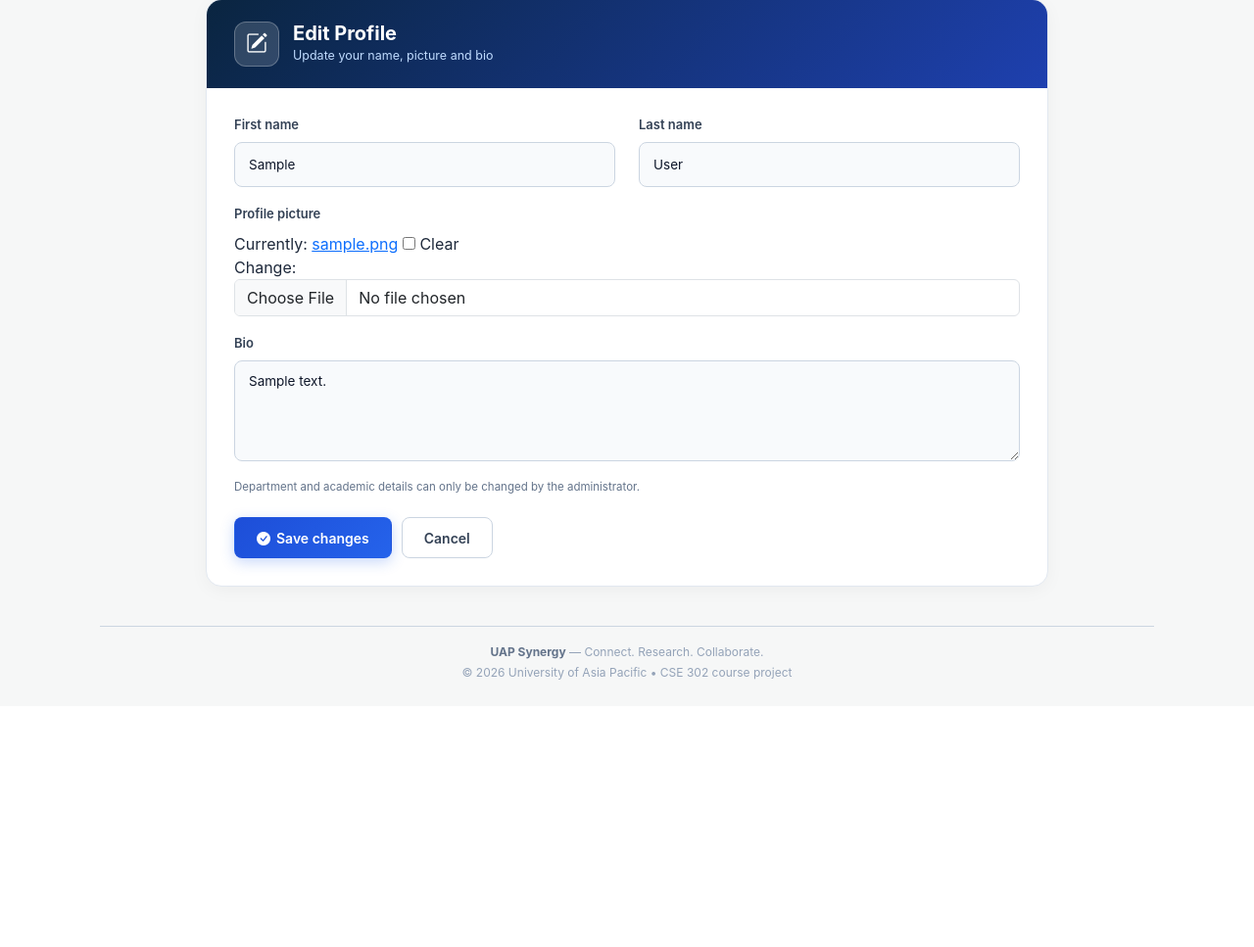
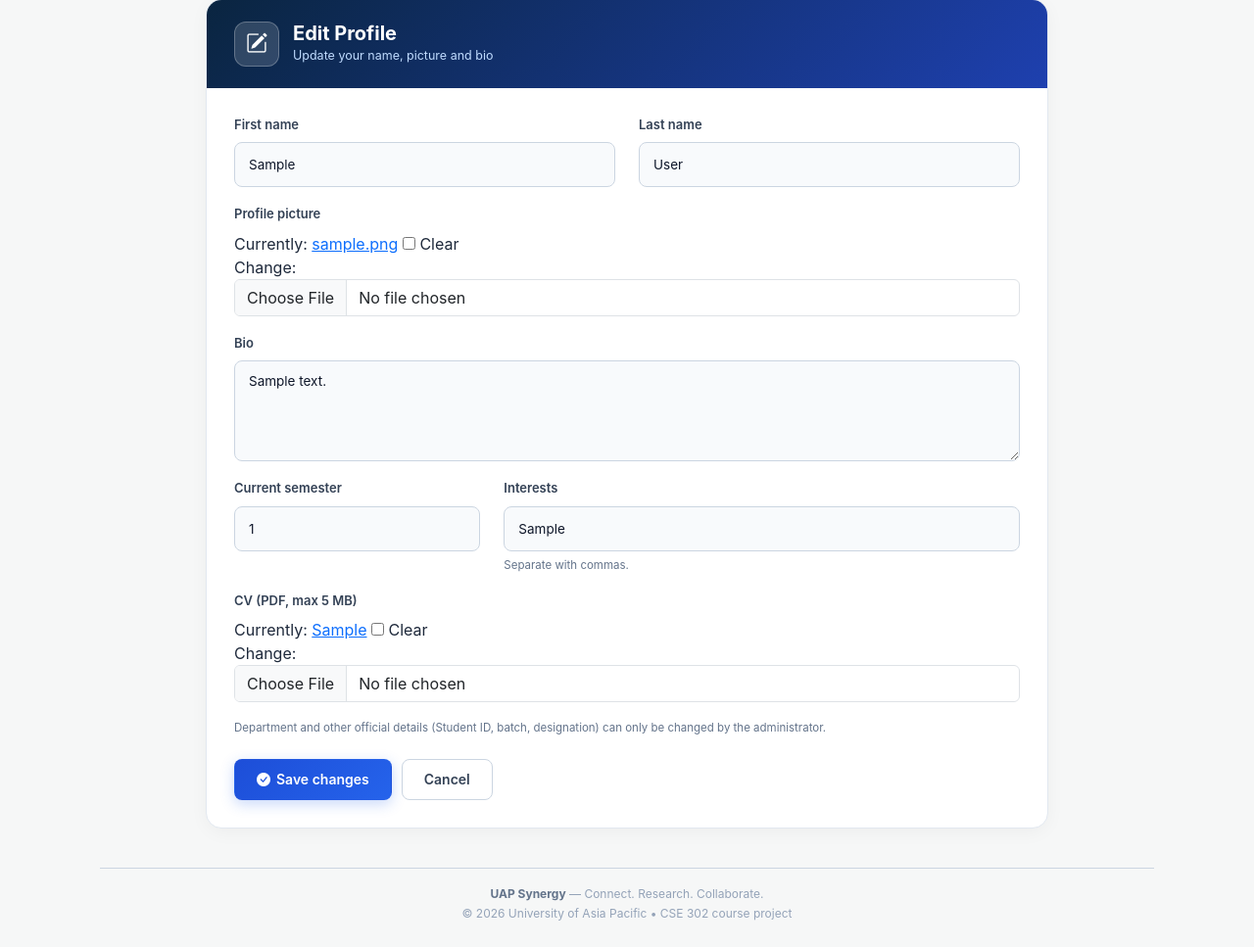
Before and after one commit to tasfiahsadia/DjangoProject, a Django app: page /profile/edit/ in a window 1280 px wide. Shown: the part 181-1148 px from the top of the page at 98% size. Before the commit the page ends 875 px from the top, so only its background shows below. Run offline with Django 5.2, Linux system fonts and the light colour scheme; a user stored in the database is signed in; tables that the repository leaves empty hold one stand-in row (values such as "Sample post"); grey boxes marked "Sample" are stand-in pictures.

Commit message:
Show and edit semester, interests and CV in student profile

```diff
--- a/accounts/forms.py
+++ b/accounts/forms.py
@@ -116,12 +116,28 @@ class UserNameForm(forms.ModelForm):
 class StudentProfileForm(forms.ModelForm):
     class Meta:
         model = StudentProfile
-        fields = ('profile_picture', 'bio')
+        fields = ('profile_picture', 'bio', 'semester', 'interests', 'cv')
+        labels = {
+            'semester': 'Current semester',
+            'cv': 'CV (PDF, max 5 MB)',
+        }
+        help_texts = {
+            'interests': 'Separate with commas.',
+        }
         widgets = {
             'profile_picture': forms.ClearableFileInput(
                 attrs={'class': 'form-control', 'accept': 'image/*'}
             ),
             'bio': forms.Textarea(attrs={'class': 'form-control', 'rows': 4}),
+            'semester': forms.NumberInput(
+                attrs={'class': 'form-control', 'min': 1, 'max': 8, 'placeholder': 'e.g. 5'}
+            ),
+            'interests': forms.TextInput(
+                attrs={'class': 'form-control', 'placeholder': 'e.g. Machine Learning, Web Development, Python'}
+            ),
+            'cv': forms.ClearableFileInput(
+                attrs={'class': 'form-control', 'accept': 'application/pdf,.pdf'}
+            ),
         }
 
     def clean_profile_picture(self):
@@ -131,10 +147,17 @@ class StudentProfileForm(forms.ModelForm):
             raise forms.ValidationError('Image must be 2 MB or smaller.')
         return picture
 
+    def clean_cv(self):
+        cv = self.cleaned_data.get('cv')
+        if isinstance(cv, UploadedFile) and cv.size > 5 * 1024 * 1024:
+            raise forms.ValidationError('CV must be 5 MB or smaller.')
+        return cv
+
 
 class FacultyProfileForm(StudentProfileForm):
     class Meta(StudentProfileForm.Meta):
         model = FacultyProfile
+        fields = ('profile_picture', 'bio')
 
 
 class StyledPasswordChangeForm(PasswordChangeForm):
--- a/accounts/views.py
+++ b/accounts/views.py
@@ -93,6 +93,7 @@ def profile_edit(request):
     else:
         profile_form_class = StudentProfileForm
     old_picture = profile.profile_picture.name
+    old_cv = profile.cv.name if hasattr(profile, 'cv') else ''
 
     if request.method == 'POST':
         user_form = UserNameForm(request.POST, instance=request.user)
@@ -100,9 +101,11 @@ def profile_edit(request):
         if user_form.is_valid() and profile_form.is_valid():
             user_form.save()
             profile_form.save()
-            # Delete the old picture file if it was replaced or removed.
+
             if old_picture and old_picture != profile.profile_picture.name:
                 profile.profile_picture.storage.delete(old_picture)
+            if old_cv and old_cv != profile.cv.name:
+                profile.cv.storage.delete(old_cv)
             messages.success(request, 'Your profile was updated.')
             return redirect('accounts:profile')
     else:
--- a/templates/accounts/profile_edit.html
+++ b/templates/accounts/profile_edit.html
@@ -26,9 +26,20 @@
                 </div>
                 {% include 'partials/form_field.html' with field=profile_form.profile_picture %}
                 {% include 'partials/form_field.html' with field=profile_form.bio %}
+                {% if user.role == 'STUDENT' %}
+                <div class="row">
+                    <div class="col-md-4">
+                        {% include 'partials/form_field.html' with field=profile_form.semester %}
+                    </div>
+                    <div class="col-md-8">
+                        {% include 'partials/form_field.html' with field=profile_form.interests %}
+                    </div>
+                </div>
+                {% include 'partials/form_field.html' with field=profile_form.cv %}
+                {% endif %}
 
                 <p class="ucam-help">
-                    Department and academic details can only be changed by the administrator.
+                    Department and other official details (Student ID, batch, designation) can only be changed by the administrator.
                 </p>
 
                 <div class="ucam-actions">
```
Also changed, not shown: templates/accounts/profile.html (+16 -0 lines).
